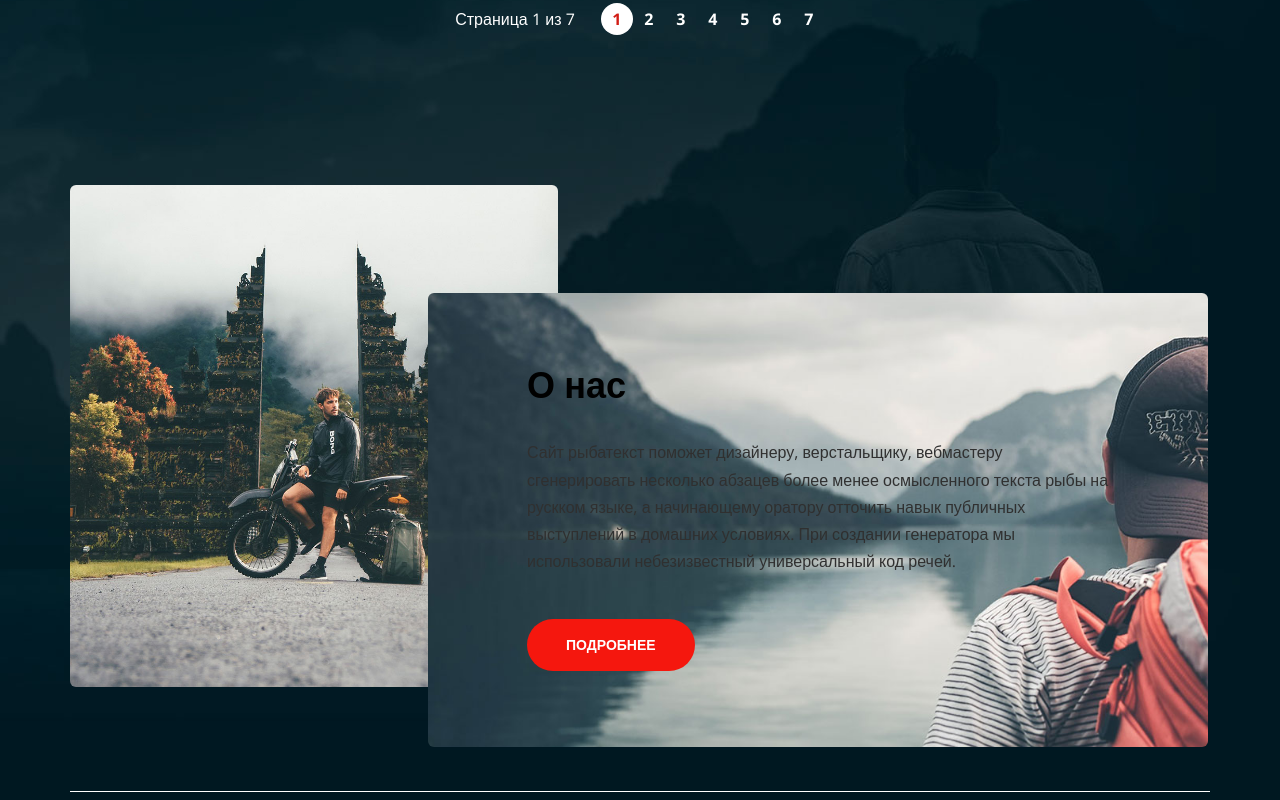
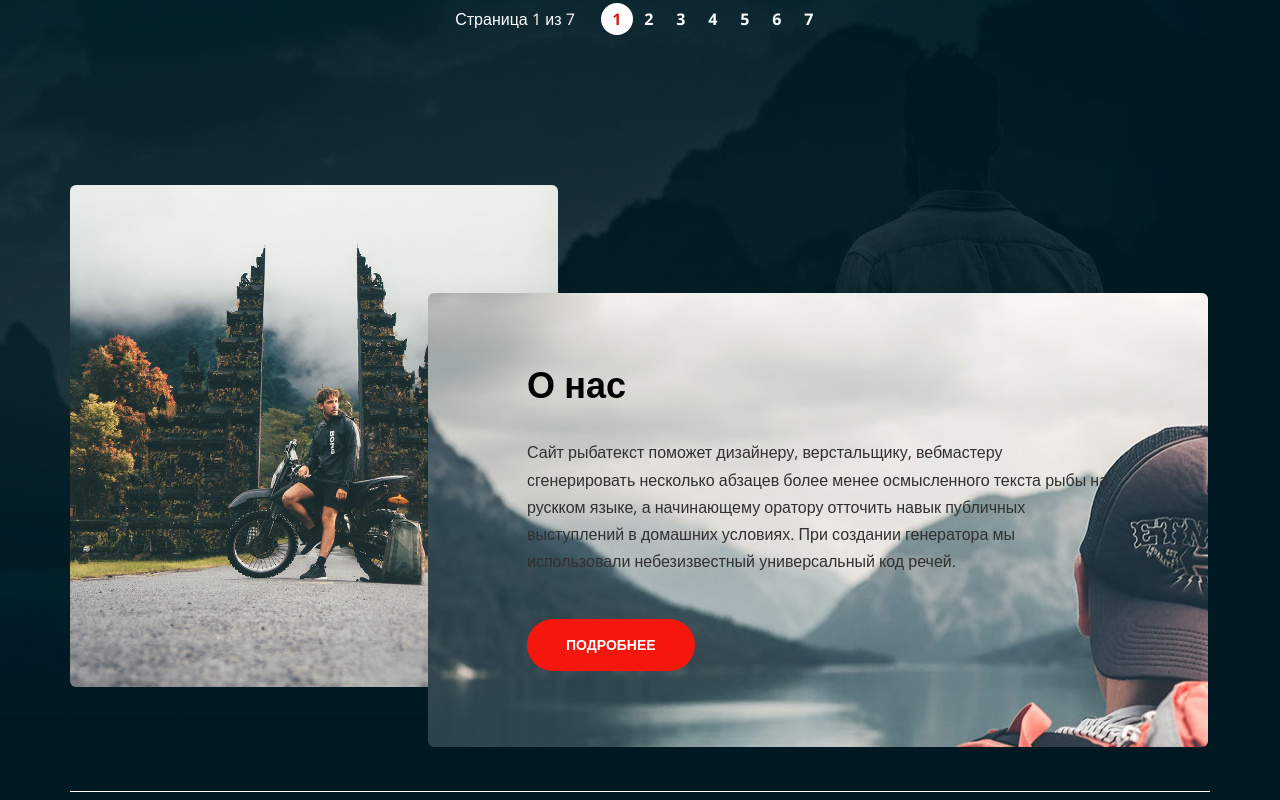
Before and after one commit to dianaki/air-asia, a plain HTML site: page index.html in a window 1280 px wide. Shown: the part 1997-2797 px from the top of the page. Drawn offline with nearby package versions, Linux system fonts and the light colour scheme.

Commit message:
changes for basckround position in discription block

```diff
--- a/css/blocks/discription.css
+++ b/css/blocks/discription.css
@@ -16,7 +16,9 @@
   content: "";
   max-width: 780px;
   height: 454px;
-  background: url("../../images/decor/mountains.jpg") center center / cover no-repeat;
+  background: url("../../images/decor/mountains.jpg");
+  background-repeat: no-repeat;
+  background-position: 100% 5%;
   border-radius: 6px;
   margin-left: -130px;
   margin-top: 108px;
--- a/css/layout/base.css
+++ b/css/layout/base.css
@@ -32,14 +32,15 @@ p {
 }
 body, html {
   height: 100%;
+  width: 100%;
 }
 img {
   max-width: 100%;
 }
 .wrapper {
   min-height: 100%;
-  overflow: hidden;
-  min-width: 1200px;
+  width: 100%;
+  overflow-x: hidden;
 }
 .container {
   margin: 0 auto;
--- a/index.html
+++ b/index.html
@@ -18,8 +18,8 @@
           </a>
           <nav class="menu header__menu">
             <ul class="menu__list">
-              <li class="menu__item"> <a href="index.html" class="menu__title">Главная</a> </li>
-              <li class="menu__item menu__item--active"> <a href="service.html" class="menu__title">Услуги</a> </li>
+              <li class="menu__item menu__item--active"> <a href="index.html" class="menu__title">Главная</a> </li>
+              <li class="menu__item "> <a href="service.html" class="menu__title">Услуги</a> </li>
               <li class="menu__item"> <a href="reviews.html" class="menu__title">Отзывы</a> </li>
             </ul>
           </nav>
```
Also changed, not shown: reviews.html (+1 -1 lines), service.html (+1 -1 lines).
